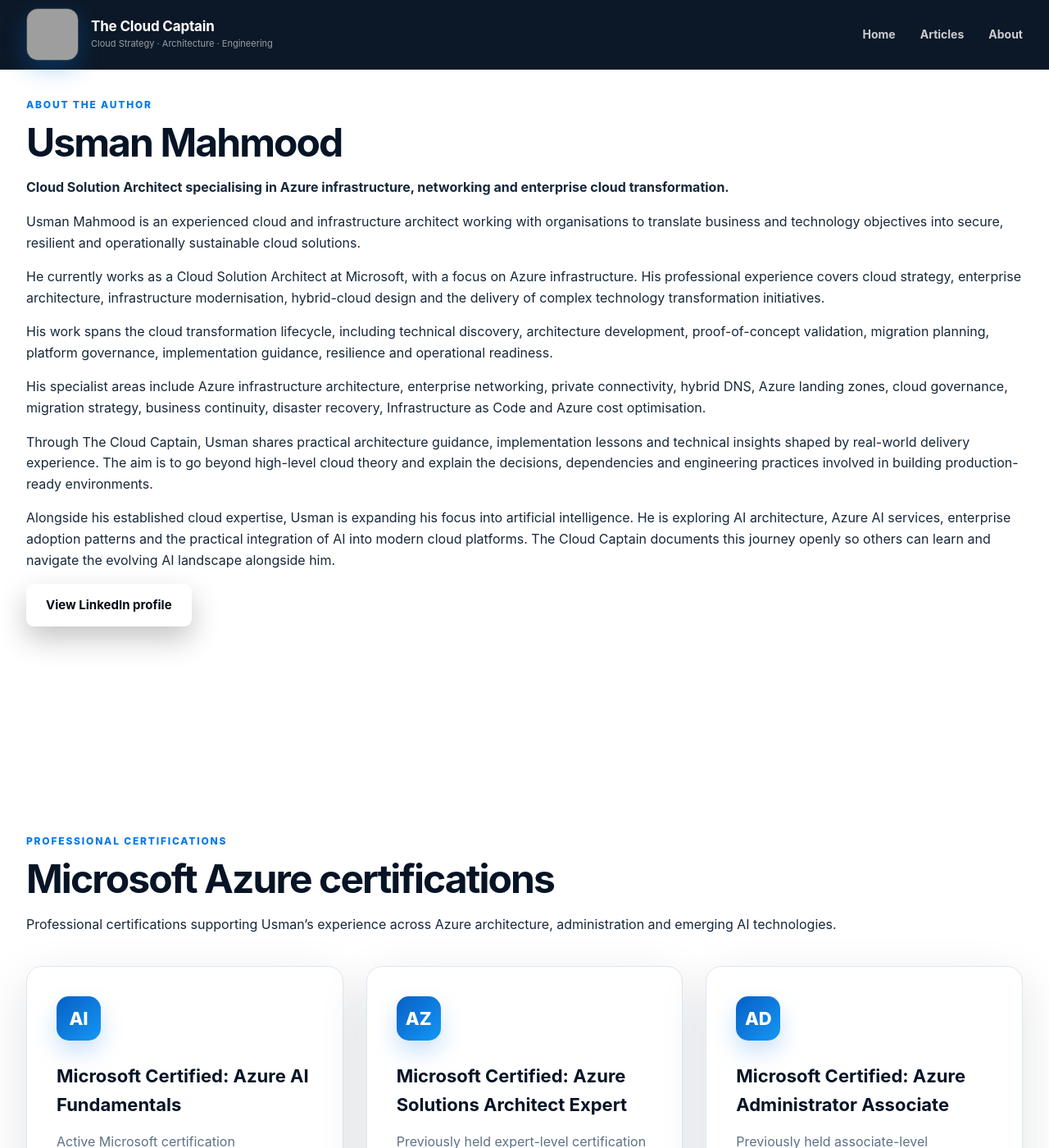
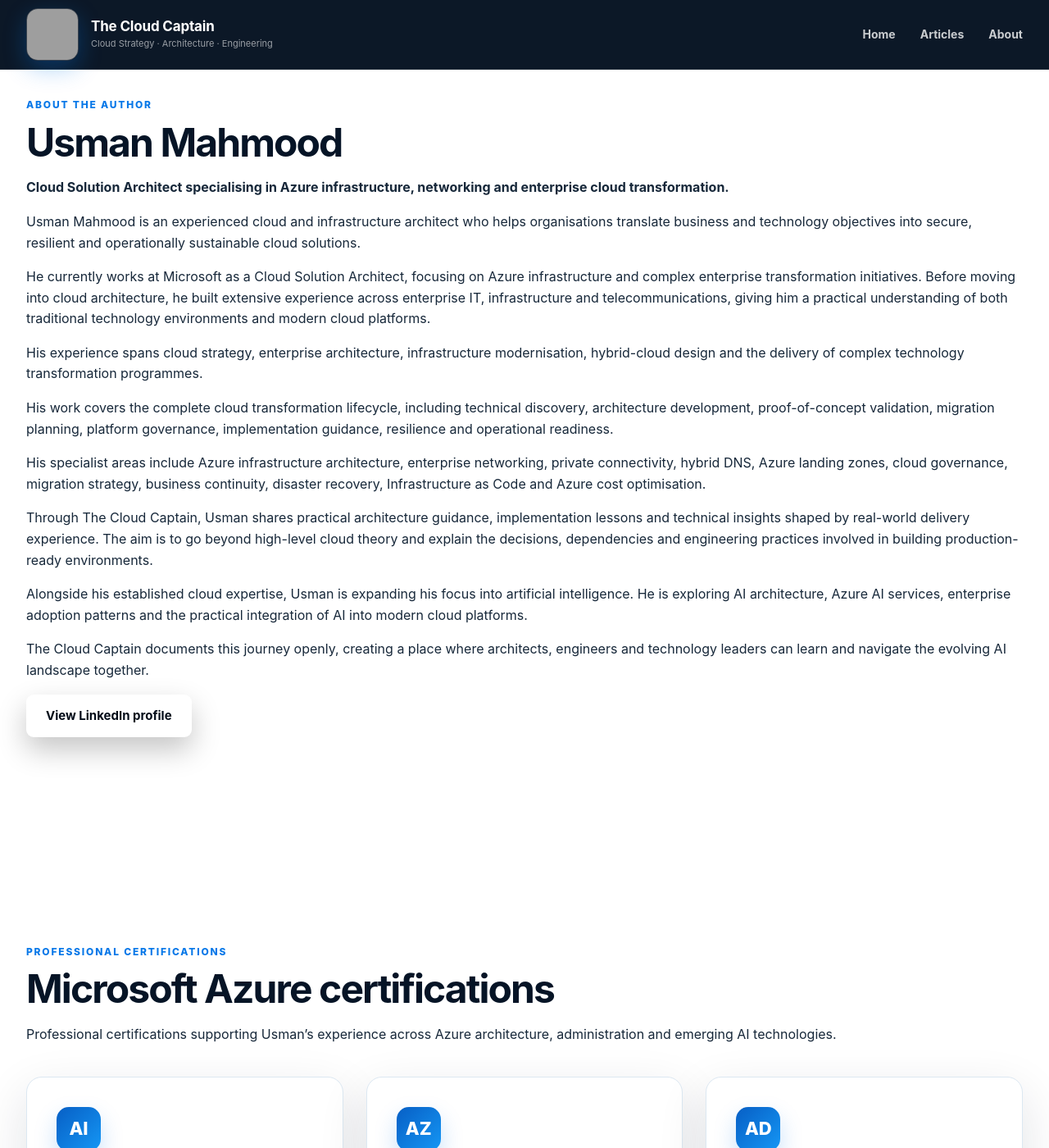
Before and after one commit to thecloudcaptain/thecloudcaptain.github.io, a Jekyll site: the page built from about.md, in a window 1280 px wide and 1400 px high, scrolled down 1895 px. Shown: the whole window at 82% size. Built offline with Jekyll 4.4.1, drawn with Linux system fonts in a browser that asks for light colours; some of the changed text lies outside the part shown; grey boxes are pictures that could not be loaded.

Commit message:
Update about.md

```diff
--- a/about.md
+++ b/about.md
@@ -22,6 +22,7 @@ permalink: /about/
     </p>
 
     <div class="hero-actions">
+
       <a href="/articles/" class="button button-primary">
         Explore articles
       </a>
@@ -33,6 +34,7 @@ permalink: /about/
         rel="noopener noreferrer">
         Connect on LinkedIn
       </a>
+
     </div>
 
   </div>
@@ -209,24 +211,30 @@ permalink: /about/
 
       <p>
         Usman Mahmood is an experienced cloud and infrastructure architect
-        working with organisations to translate business and technology
-        objectives into secure, resilient and operationally sustainable cloud
-        solutions.
+        who helps organisations translate business and technology objectives
+        into secure, resilient and operationally sustainable cloud solutions.
       </p>
 
       <p>
-        He currently works as a Cloud Solution Architect at Microsoft, with a
-        focus on Azure infrastructure. His professional experience covers cloud
-        strategy, enterprise architecture, infrastructure modernisation,
-        hybrid-cloud design and the delivery of complex technology
-        transformation initiatives.
+        He currently works at Microsoft as a Cloud Solution Architect, focusing
+        on Azure infrastructure and complex enterprise transformation
+        initiatives. Before moving into cloud architecture, he built extensive
+        experience across enterprise IT, infrastructure and telecommunications,
+        giving him a practical understanding of both traditional technology
+        environments and modern cloud platforms.
       </p>
 
       <p>
-        His work spans the cloud transformation lifecycle, including technical
-        discovery, architecture development, proof-of-concept validation,
-        migration planning, platform governance, implementation guidance,
-        resilience and operational readiness.
+        His experience spans cloud strategy, enterprise architecture,
+        infrastructure modernisation, hybrid-cloud design and the delivery of
+        complex technology transformation programmes.
+      </p>
+
+      <p>
+        His work covers the complete cloud transformation lifecycle, including
+        technical discovery, architecture development, proof-of-concept
+        validation, migration planning, platform governance, implementation
+        guidance, resilience and operational readiness.
       </p>
 
       <p>
@@ -248,9 +256,13 @@ permalink: /about/
         Alongside his established cloud expertise, Usman is expanding his
         focus into artificial intelligence. He is exploring AI architecture,
         Azure AI services, enterprise adoption patterns and the practical
-        integration of AI into modern cloud platforms. The Cloud Captain
-        documents this journey openly so others can learn and navigate the
-        evolving AI landscape alongside him.
+        integration of AI into modern cloud platforms.
+      </p>
+
+      <p>
+        The Cloud Captain documents this journey openly, creating a place where
+        architects, engineers and technology leaders can learn and navigate the
+        evolving AI landscape together.
       </p>
 
       <div class="hero-actions">
@@ -308,10 +320,6 @@ permalink: /about/
           of artificial intelligence, machine learning and Azure AI services.
         </p>
 
-        <p>
-          <strong>Issued:</strong> June 2026
-        </p>
-
       </article>
 
 
```
Also changed, not shown: other parts of about.md (+7 -9 lines).
